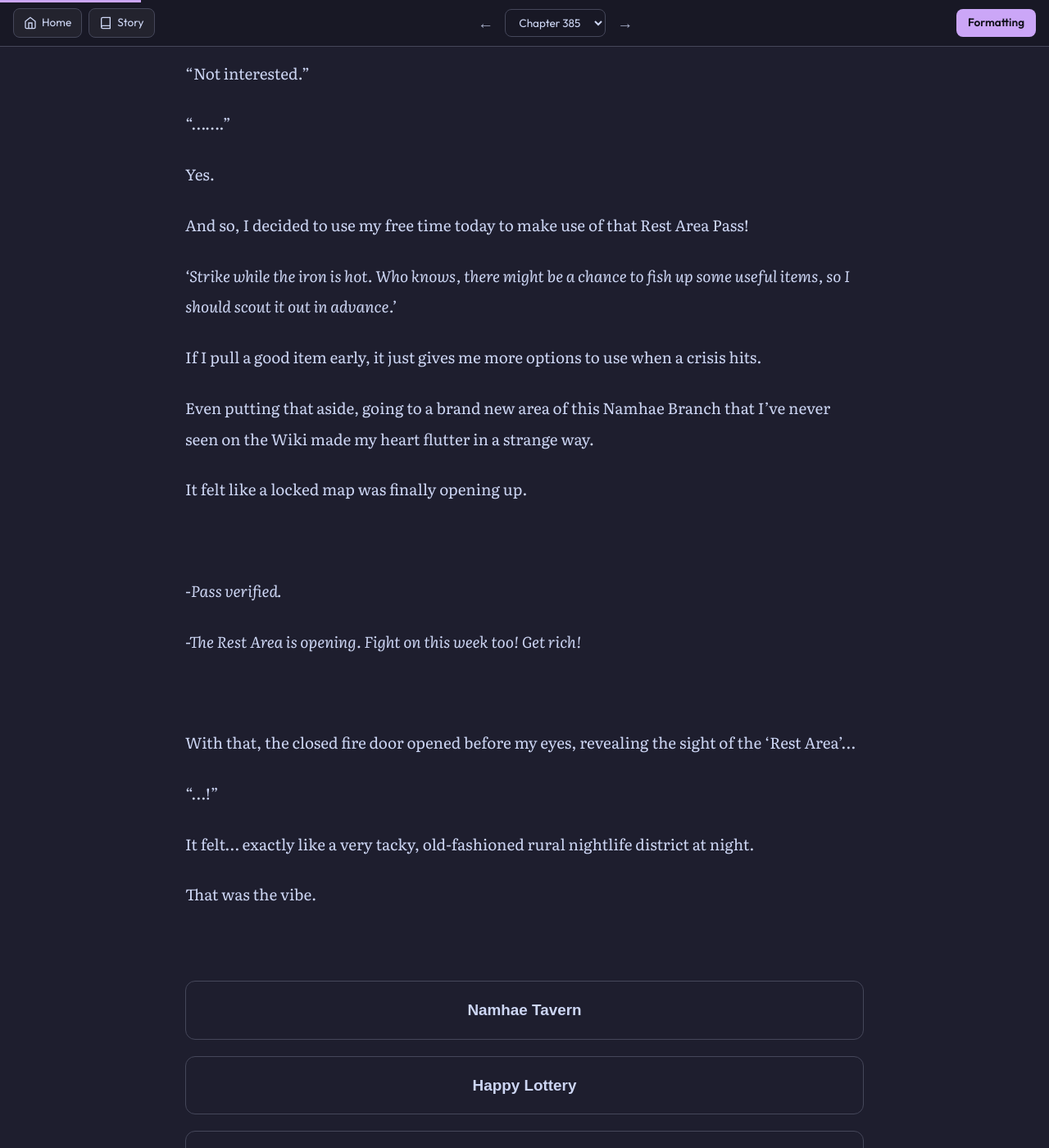
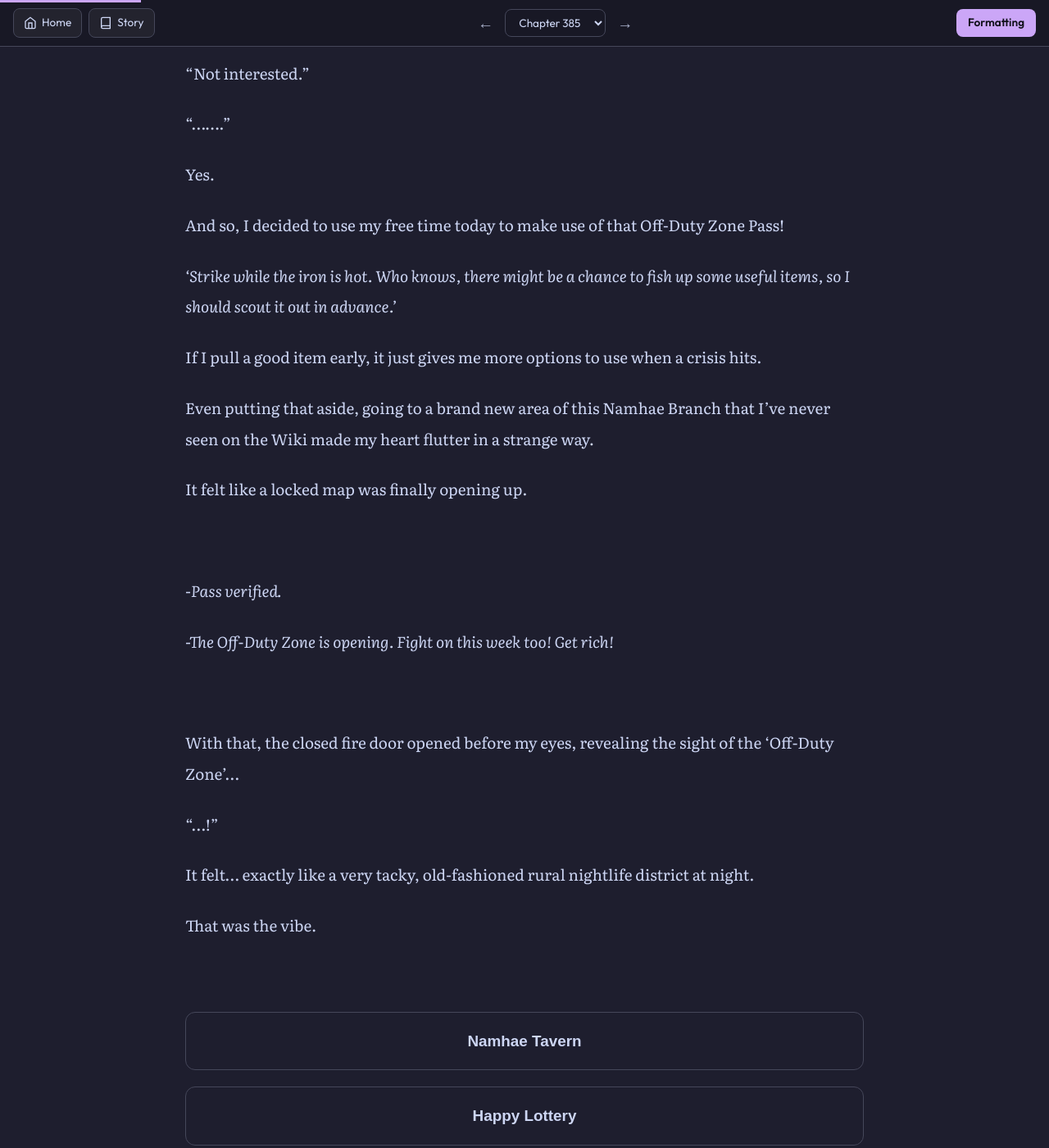
Before and after one commit to soleumn/soleumn.github.io, a Jekyll site: the page built from _chapters/gsgw/ch385.md, in a window 1280 px wide and 1400 px high, scrolled down 2641 px. Shown: the whole window at 82% size. Built offline with Jekyll 4.4.1, drawn with Linux system fonts in a browser that asks for light colours; some web fonts are replaced; comment, search, counter and statistics services are not loaded; some of the changed text lies outside the part shown.

Commit message:
off-duty zone

```diff
--- a/_chapters/gsgw/ch385.md
+++ b/_chapters/gsgw/ch385.md
@@ -52,7 +52,7 @@ After roughly tossing my luggage onto the bed near the door and walking out, I w
 
 And then, I heard this phrase:
 
-*‘Rest Area Pass.’*
+*‘Off-Duty Zone Pass.’*
 
 <br>
 
@@ -78,7 +78,7 @@ Her answer was as follows:
 
 Yes.
 
-And so, I decided to use my free time today to make use of that Rest Area Pass!
+And so, I decided to use my free time today to make use of that Off-Duty Zone Pass!
 
 *‘Strike while the iron is hot. Who knows, there might be a chance to fish up some useful items, so I should scout it out in advance.’*
 
@@ -92,11 +92,11 @@ It felt like a locked map was finally opening up.
 
 *-Pass verified.*
 
-*-The Rest Area is opening. Fight on this week too! Get rich!*
+*-The Off-Duty Zone is opening. Fight on this week too! Get rich!*
 
 <br>
 
-With that, the closed fire door opened before my eyes, revealing the sight of the 'Rest Area'...
+With that, the closed fire door opened before my eyes, revealing the sight of the 'Off-Duty Zone'...
 
 “…!”
 
@@ -301,7 +301,7 @@ Of course, this hospitality was likely only possible because I had advanced to G
 
 “There actually are a few things here. Everything is expensive so mostly we just look around, but sometimes there are things actually worth buying.”
 
-Afterward, I toured the Rest Area together with these middle-aged workers.
+Afterward, I toured the Off-Duty Zone together with these middle-aged workers.
 
 Most items were priced absurdly high, as if trying to bleed the workers dry of their money, and occasionally, items that looked like bait products were priced at about the regular retail price outside.
 
```
Also changed, not shown: _chapters/gsgw/ch375.md (+1 -1 lines), _chapters/gsgw/ch384.md (+2 -2 lines), _chapters/gsgw/ch386.md (+2 -2 lines).
